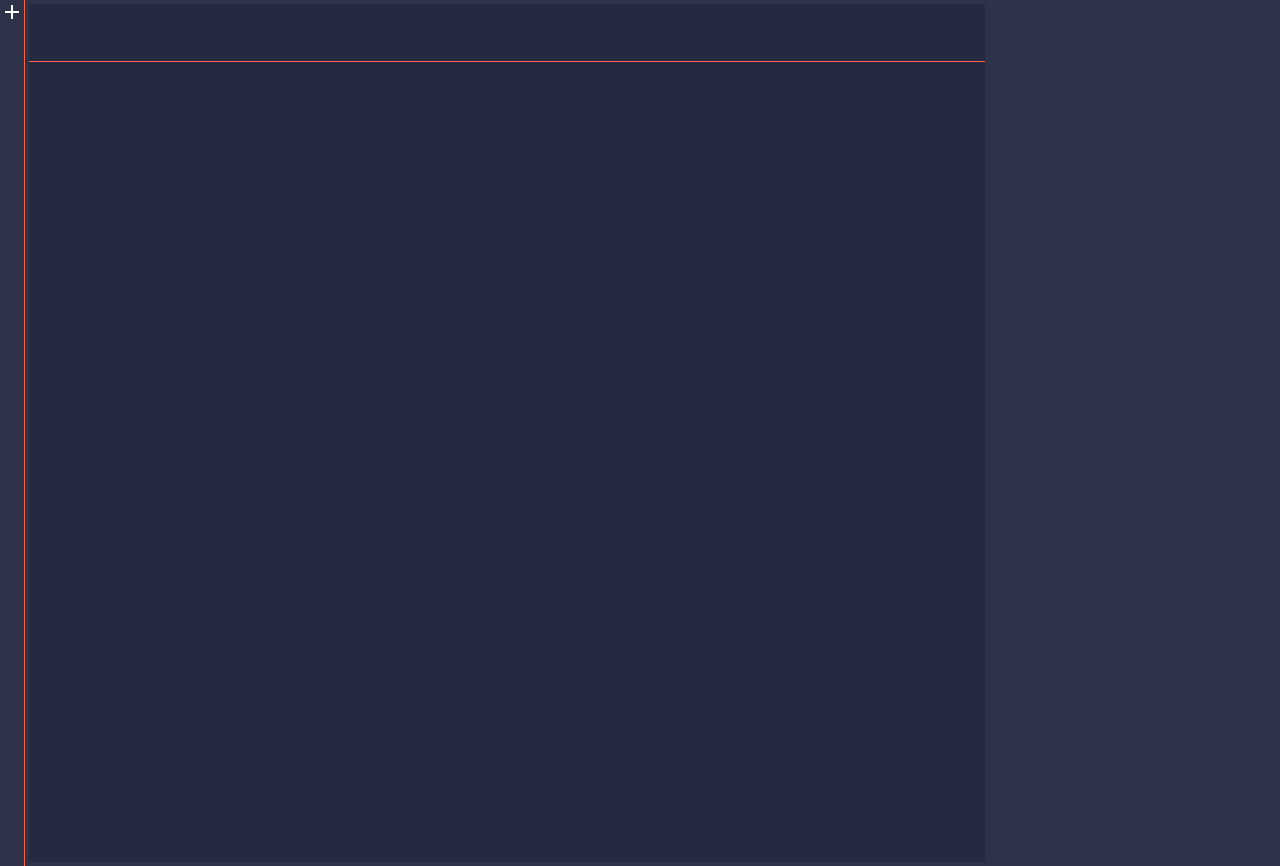
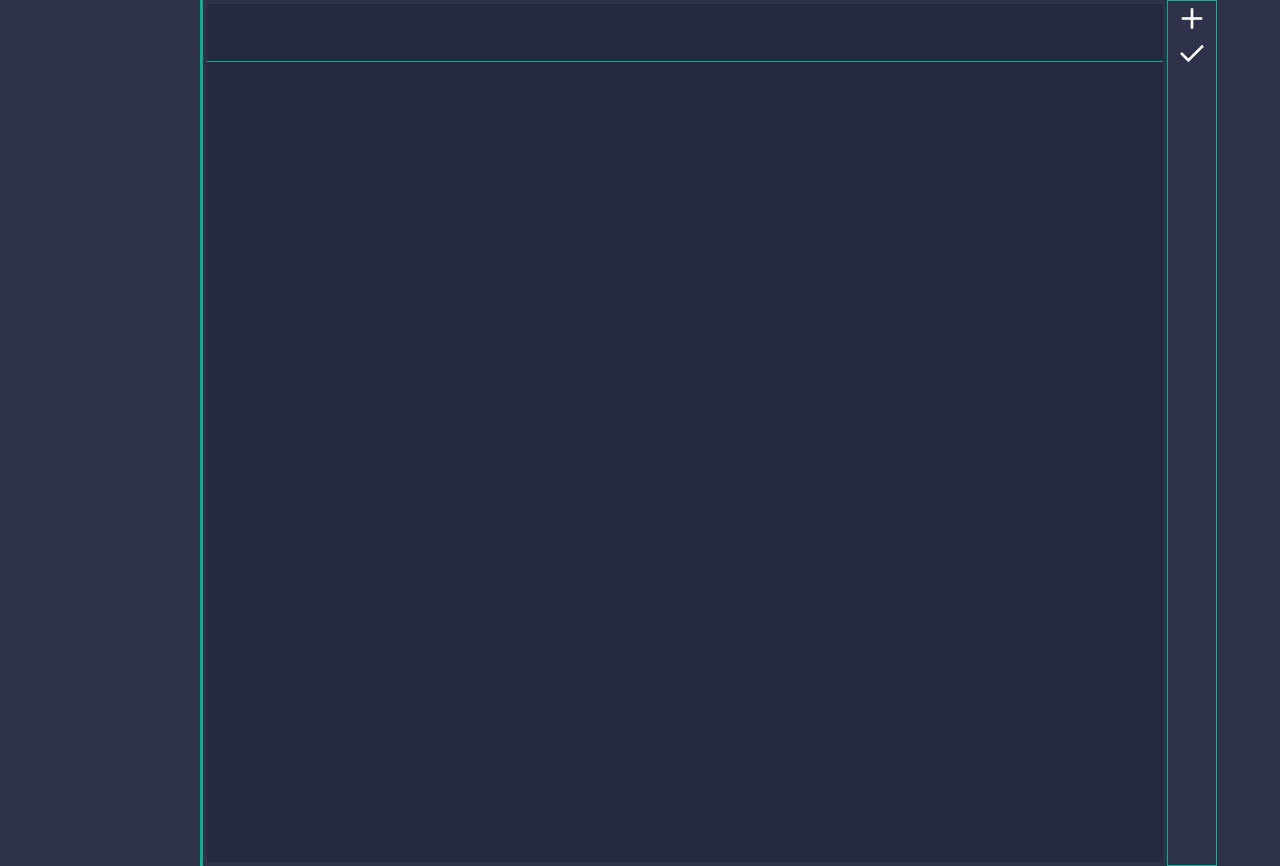
Before and after one commit to oscar-lauth/todo_list, a React (Create React App) app: page / in a window 1280 px wide. Built offline with nearby package versions, Linux system fonts and the light colour scheme.

Commit message:
UI Styling + Actionbar

```diff
--- a/src/App.tsx
+++ b/src/App.tsx
@@ -3,7 +3,7 @@ import Header from './components/Header';
 import Sidebar from './components/Sidebar';
 import TodoCard from './components/TodoCard';
 import { useState } from 'react';
-import { isValidInputTimeValue } from '@testing-library/user-event/dist/utils';
+import Actionbar from './components/Actionbar';
 
 function App() {
   const[title,setTitle] = useState('');
@@ -38,9 +38,10 @@ const isValidTitle:()=>boolean = ()=>{
     <div className="App">
     {/* <Header/> */}
     <div className="container">
-      <Sidebar todos={todos} onAddTodo={newTodoCard} onTitleCard={selectTitleCard}/>
+      <Sidebar todos={todos} onTitleCard={selectTitleCard}/>
       {/* <div className="vertical-bar"></div> */}
       <TodoCard title={title} content={content} setTitle={setTitle} setContent={setContent}/>
+      <Actionbar onAddTodo={newTodoCard}/>
     </div>
   </div>
   );
--- /dev/null
+++ b/src/components/Actionbar.tsx
@@ -0,0 +1,17 @@
+import React from 'react'
+
+interface ActionbarProps {
+    onAddTodo:()=>void;
+
+}
+
+const Actionbar = ({ onAddTodo }:ActionbarProps) => {
+  return (
+    <div className="actionbar">
+        <button className="add-todo_btn material-symbols-outlined" onClick={onAddTodo}>add</button>
+        <button className="save-todo_btn material-symbols-outlined" onClick={onAddTodo}>done</button>
+    </div>
+  )
+}
+
+export default Actionbar
--- a/src/components/Sidebar.tsx
+++ b/src/components/Sidebar.tsx
@@ -4,14 +4,13 @@ import SidebarHeader from './SidebarHeader'
 
 interface SidebarProps {
   todos:{ title:string,content:string }[];
-   onAddTodo:()=>void;
    onTitleCard:()=>void;
 }
 
-const Sidebar = ({ todos,onAddTodo,onTitleCard }:SidebarProps) => {
+const Sidebar = ({ todos,onTitleCard }:SidebarProps) => {
   return (
     <div className="sidebar">
-        <SidebarHeader onAddTodo={onAddTodo}/>
+        <SidebarHeader/>
         <TitleCards todos={todos} onTitleCard={onTitleCard}/>
     </div>
   )
--- a/src/components/SidebarHeader.tsx
+++ b/src/components/SidebarHeader.tsx
@@ -1,13 +1,12 @@
 import React from 'react'
 
 interface SidebarHeaderProps {
-    onAddTodo:()=>void;
+    // onAddTodo:()=>void;
 }
 
-const SidebarHeader = ({ onAddTodo }:SidebarHeaderProps) => {
+const SidebarHeader = ({ }:SidebarHeaderProps) => {
     return (
         <div className="sidebar-header">
-            <button className="add-todo_btn material-symbols-outlined" onClick={onAddTodo}>add</button>
         </div>
     )
 }
--- a/src/components/TitleCard.tsx
+++ b/src/components/TitleCard.tsx
@@ -1,5 +1,3 @@
-import { SelectAllRounded } from '@mui/icons-material';
-
 import React from 'react'
 
 interface TitleCardProps {
@@ -17,6 +15,7 @@ const TitleCard = ({ title,isSelected,onTitleCard }:TitleCardProps) => {
         }}>
       <p>{title}</p>
       </button>
+      <div className={"select-tab"+(isSelected?" is-selected":"")}></div>
     </div>
   )
 }
--- a/src/style.css
+++ b/src/style.css
@@ -1,6 +1,7 @@
 @import url('https://fonts.googleapis.com/css2?family=Raleway:ital,wght@0,100;0,200;0,300;0,400;0,500;0,600;0,700;0,800;0,900;1,100;1,200;1,300;1,400;1,500;1,600;1,700;1,800;1,900&display=swap');
 
 @import url('https://fonts.googleapis.com/css2?family=Material+Symbols+Outlined:opsz,wght,FILL,GRAD@20..48,100..700,0..1,-50..200');
+@import url('https://fonts.googleapis.com/css2?family=Material+Symbols+Outlined:opsz,wght,FILL,GRAD@48,400,0,0');
 
 * {
     margin:0;
@@ -45,7 +46,7 @@ code {
     /* margin: 2px; */
     /* padding: 2px; */
     flex-basis: auto;
-    border-right: 1px solid tomato;
+    border-right: 3px solid #11AE96;
 }
 
 .todo-card {
@@ -70,9 +71,9 @@ input,textarea {
     background-color: #252A40;
     color:#E0EEEB;
     outline:none;
-    caret-color: tomato;
+    caret-color: #11AE96;
     border:none;
-    border-bottom:1px solid tomato;
+    border-bottom:1px solid #11AE96;
 }
 
 .content-area {
@@ -84,7 +85,7 @@ input,textarea {
     background-color: #252A40;
     color:#E0EEEB;
     outline:none;
-    caret-color: tomato;
+    caret-color: #7fd882;
     border:none;
 
 }
@@ -92,12 +93,20 @@ input,textarea {
 .sidebar-header {
     display:flex;
     justify-content: flex-end;
+    width:200px;
 }
+.actionbar {
+    display:flex;
+    flex-direction: column;
+    width:50px;
+    border: 1px solid #11AE96;
 
+}
 .add-todo_btn {
     background-color: transparent;
     border: transparent;
     color: white;
+    font-size:35px;
     /* font-weight: bold; */
 }
 
@@ -105,9 +114,23 @@ input,textarea {
     color:red;
 }
 
+.save-todo_btn {
+    background-color: transparent;
+    border: transparent;
+    color:white;
+    font-size:35px;
+}
+.save-todo_btn:active {
+    color:green;
+}
+
 .title-cards-sidebar {
     display: flex;
     flex-direction: column;
+}
+.title-card {
+    display:flex;
+    width:200px;
 }
 
 .title-card_btn {
@@ -117,15 +140,16 @@ input,textarea {
     /* padding-left: 20px; */
     padding: 40px 0px 40px 20px;
     border:none;
+    height: 60px;
+    width:100%;
     /* margin: 4px 4px; */
     /* border-radius: 4px; */
     /* border: 2px solid lightblue; */
-    height: 60px;
-    width:200px;
     transition-duration: .2s;
 }
 .title-card_btn.is-selected {
-    background-color:blue;
+    color:#11AE96;
+
 }
 
 /* .title-card_btn.is-selected {
@@ -134,11 +158,19 @@ input,textarea {
 
 .title-card_btn:hover {
     /* border: 2px solid lightseagreen; */
-    color: lightseagreen;
+    color: #11AE96;
+    transition-duration: 1s;
     /* transform: scale(1.008); */
 }
+.select-tab.is-selected {
+    width:8px;
+    background-color: #11AE96;
+    border-radius: 10px 0px 0px 10px;
+    /* transition-duration: .2s; */
+}
 
-/* .vertical-bar {
-    border-left: 4px solid tomato;
-    height:1000px;
-} */
+.vertical-bar {
+    width:5px;
+    height:700px;
+    background-image: linear-gradient(to bottom, #034c6d, #007c91, #00ac96, #7fd882, #f9f871);
+}
```
